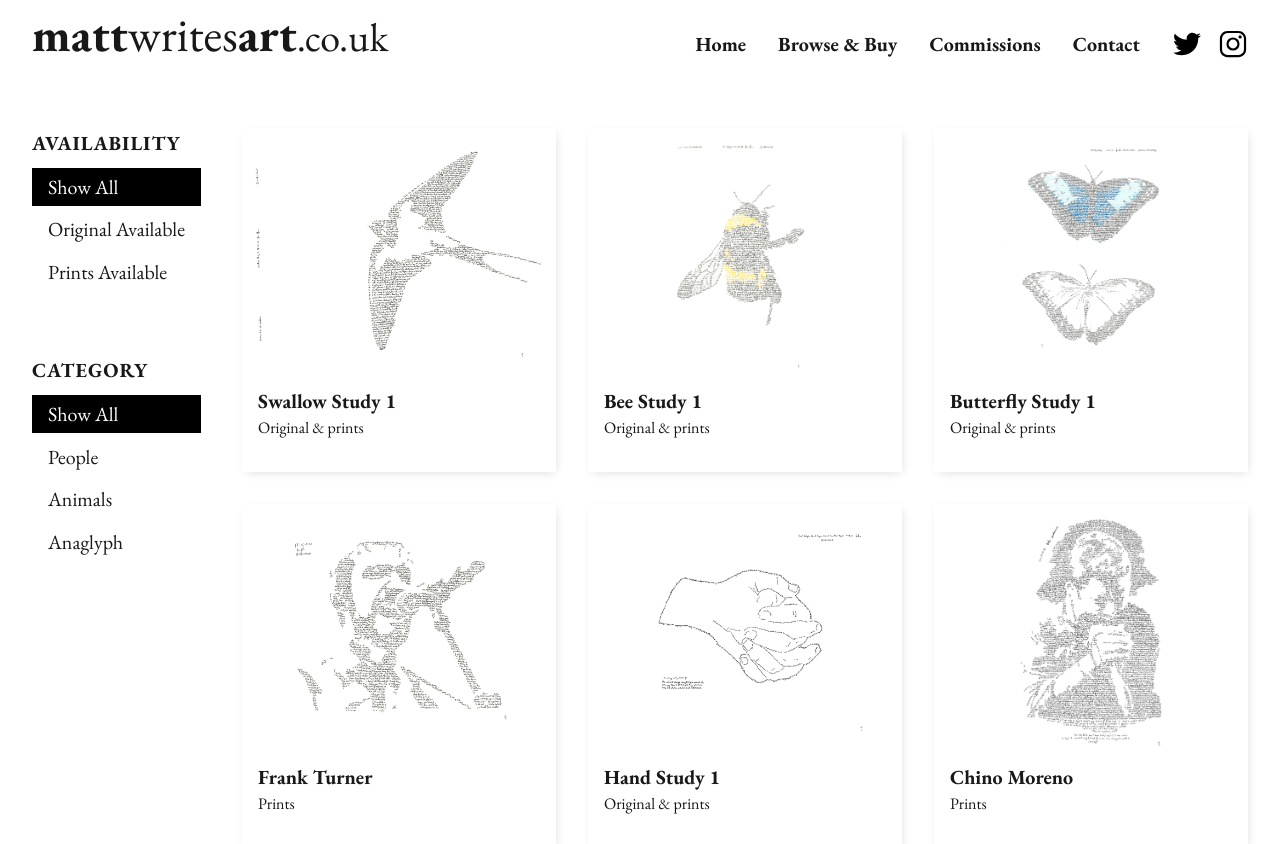
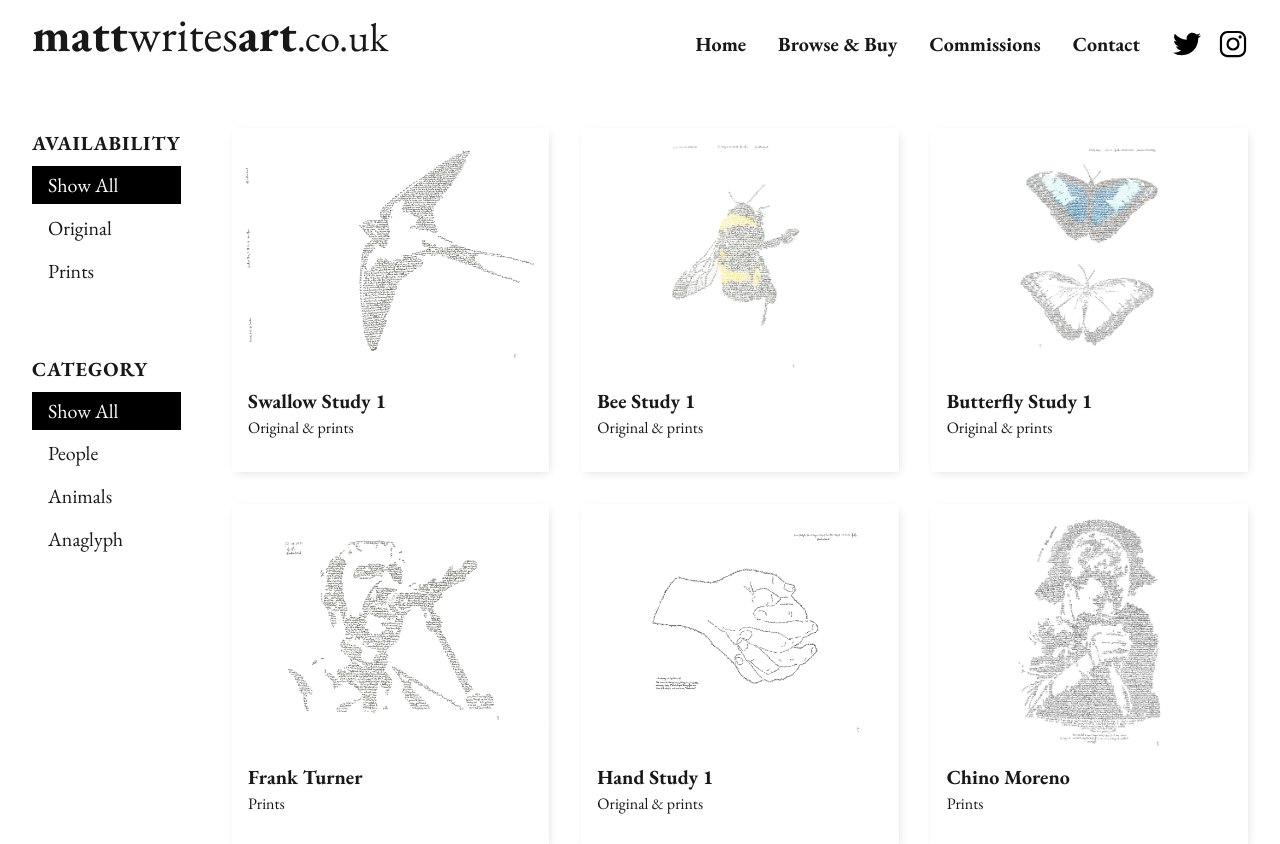
Before and after one commit to AngusMacrae/mattwritesart, a React (Create React App) app: page /art in a window 1280 px wide. Shown: the top 844 px of the page. Built offline with nearby package versions, Linux system fonts and the light colour scheme.

Commit message:
Adjust Gallery filter captions and spacing

```diff
--- a/src/components/App.css
+++ b/src/components/App.css
@@ -314,7 +314,7 @@ button.btn-secondary,
 
 .art-gallery {
   display: grid;
-  grid-template-columns: 210px 1fr;
+  grid-template-columns: 200px 1fr;
 }
 
 .art-filters {
@@ -336,12 +336,12 @@ button.btn-secondary,
   text-transform: uppercase;
   font-weight: bold;
   letter-spacing: 1px;
+  margin-bottom: 0.5rem;
 }
 
 .art-filters .art-filters__radio-group {
   display: flex;
   flex-direction: column;
-  margin-top: 0.6rem;
 }
 
 .art-filters .art-filters__radio-group input {
--- a/src/pages/Art.js
+++ b/src/pages/Art.js
@@ -11,9 +11,9 @@ export default function Art({ art }) {
               <input type='radio' id='availability-all' name='availability' value='all' defaultChecked />
               <label htmlFor='availability-all'>Show All</label>
               <input type='radio' id='availability-original' name='availability' value='original' />
-              <label htmlFor='availability-original'>Original Available</label>
+              <label htmlFor='availability-original'>Original</label>
               <input type='radio' id='availablitiy-prints' name='availability' value='prints' />
-              <label htmlFor='availablitiy-prints'>Prints Available</label>
+              <label htmlFor='availablitiy-prints'>Prints</label>
             </div>
           </fieldset>
           <fieldset>
```
